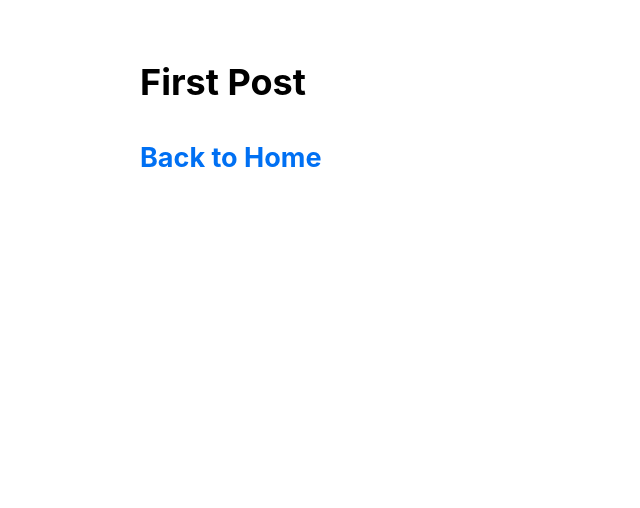
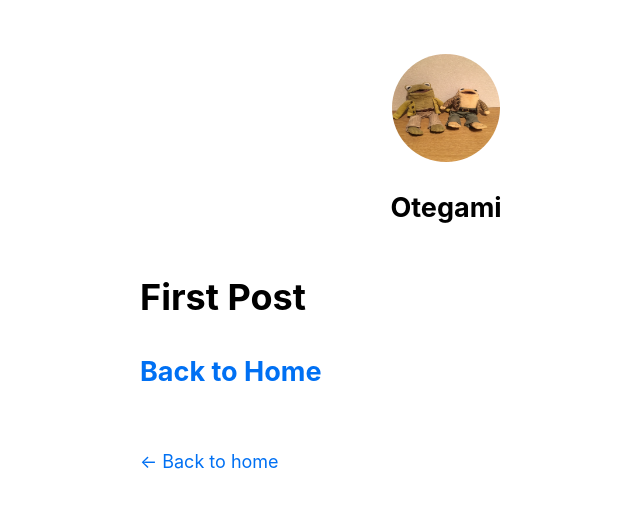
Before and after one commit to otegami/nextjs-tutorial, a Next.js app: page /posts/first-post in a window 1280 px wide. Shown: the top 508 px of the page, without its empty margins (194-834 px from the left). Built offline with nearby package versions, Linux system fonts and the light colour scheme.

Commit message:
Added Image component to Layout.js

```diff
--- a/components/layout.js
+++ b/components/layout.js
@@ -1,5 +1,73 @@
+import Head from 'next/head'
+import Image from 'next/image'
 import styles from './layout.module.css'
+import utilStyles from '../styles/utils.module.css'
+import Link from 'next/link'
 
-export default function Layout ({ children }) {
-  return <div className={styles.container}>{ children }</div>
+const name = 'Otegami'
+export const siteTitle = 'Next.js Sample Website'
+
+export default function Layout({ children, home }) {
+  return (
+    <div className={styles.container}>
+      <Head>
+        <link rel="icon" href="/favicon.ico" />
+        <meta
+          name="description"
+          content="Learn how to build a personal website using Next.js"
+        />
+        <meta
+          property="og:image"
+          content={`https://og-image.vercel.app/${encodeURI(
+            siteTitle
+          )}.png?theme=light&md=0&fontSize=75px&images=https%3A%2F%2Fassets.vercel.com%2Fimage%2Fupload%2Ffront%2Fassets%2Fdesign%2Fnextjs-black-logo.svg`}
+        />
+        <meta name="og:title" content={siteTitle} />
+        <meta name="twitter:card" content="summary_large_image" />
+      </Head>
+      <header className={styles.header}>
+        {home ? (
+          <>
+            <Image
+              priority
+              src="/images/profile.jpg"
+              className={utilStyles.borderCircle}
+              height={144}
+              width={144}
+              alt={name}
+            />
+            <h1 className={utilStyles.heading2Xl}>{name}</h1>
+          </>
+        ) : (
+          <>
+            <Link href="/">
+              <a>
+                <Image
+                  priority
+                  src="/images/profile.jpg"
+                  className={utilStyles.borderCircle}
+                  height={108}
+                  width={108}
+                  alt={name}
+                />
+              </a>
+            </Link>
+            <h2 className={utilStyles.headingLg}>
+              <Link href="/">
+                <a className={utilStyles.colorInherit}>{name}</a>
+              </Link>
+            </h2>
+          </>
+        )}
+      </header>
+      <main>{children}</main>
+      {!home && (
+        <div className={styles.backToHome}>
+          <Link href="/">
+            <a>← Back to home</a>
+          </Link>
+        </div>
+      )}
+    </div>
+  )
 }
--- a/components/layout.module.css
+++ b/components/layout.module.css
@@ -3,3 +3,13 @@
   padding: 0 1rem;
   margin: 3rem auto 6rem;
 }
+
+.header {
+  display: flex;
+  flex-direction: column;
+  align-items: center;
+}
+
+.backToHome {
+  margin: 3rem 0 0;
+}
```
